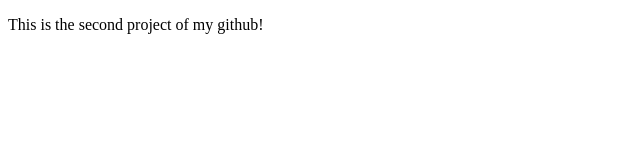
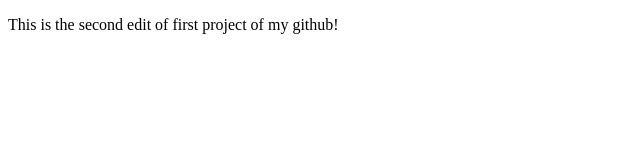
Before and after one commit to EwazKamgar/first_project, a plain HTML site: page index.html in a window 1280 px wide. Shown: the whole page, without its empty margins (0-640 px from the left). Drawn offline with Linux system fonts and the light colour scheme.

Commit message:
edited the main page

```diff
--- a/index.html
+++ b/index.html
@@ -6,7 +6,7 @@
     <title>Document</title>
 </head>
 <body>
-    <P>This is the second project of my github!</P>
+    <P>This is the second edit of first project of my github!</P>
 
 </body>
 </html>
```
